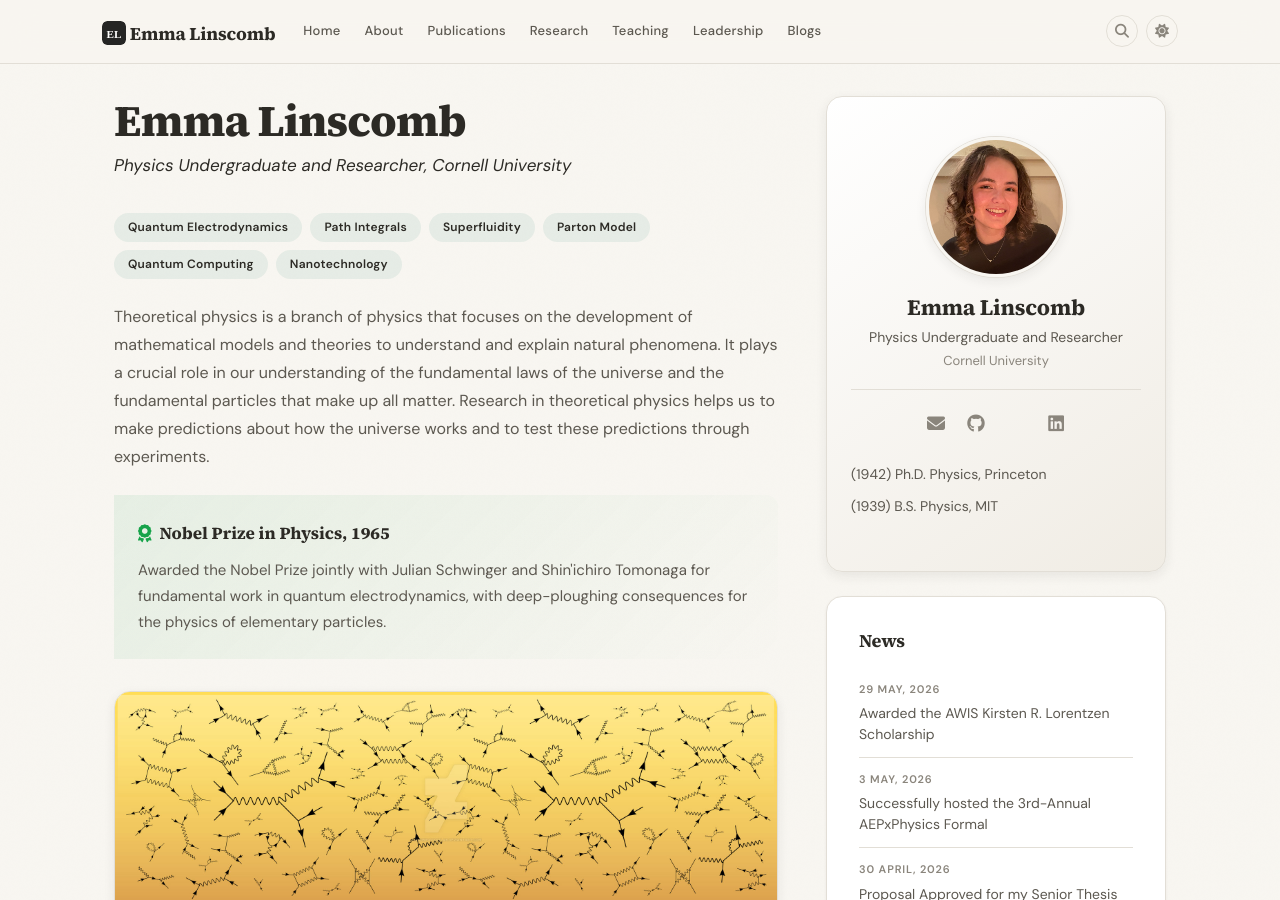
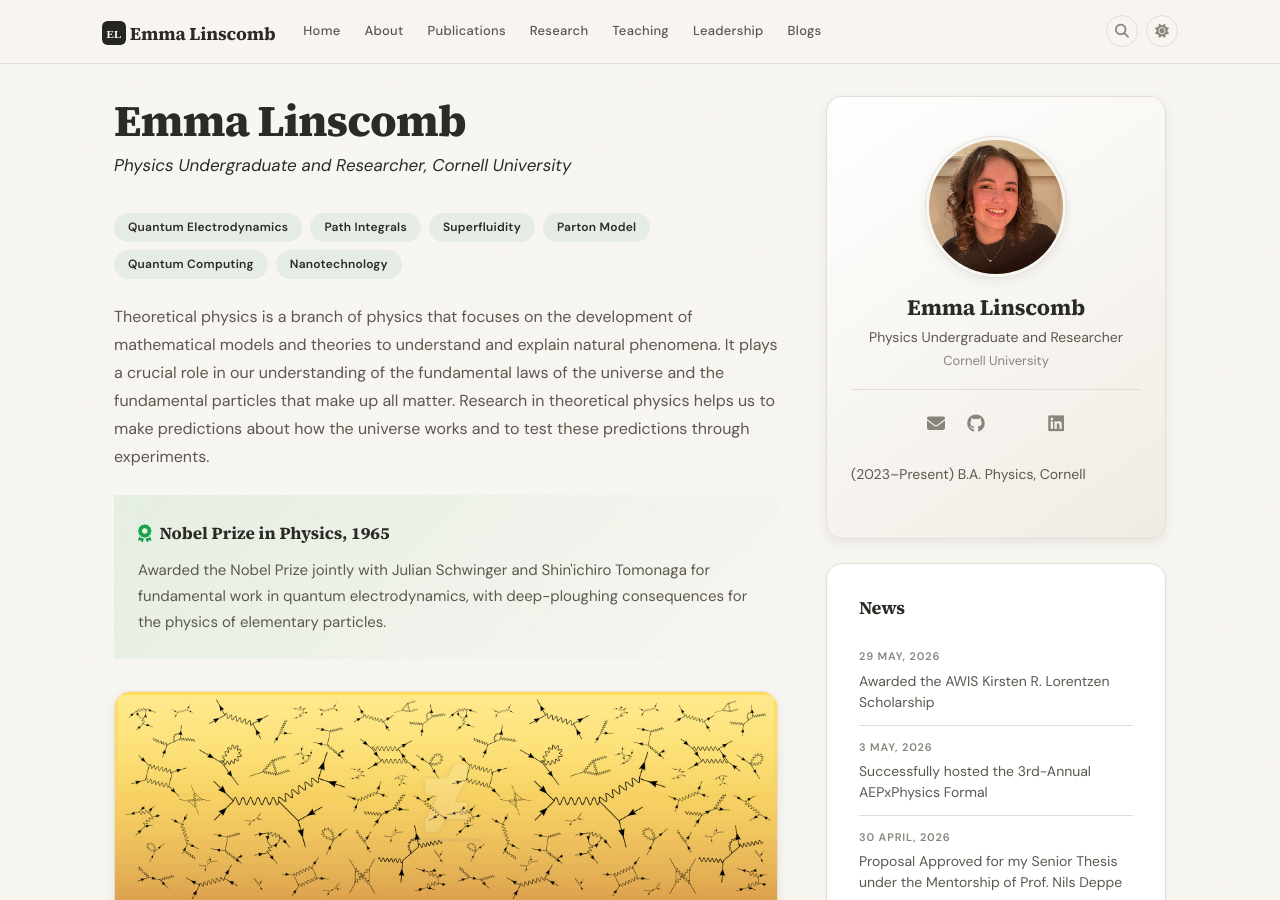
Before and after one commit to egl49/egl49.github.io, a Jekyll site: the page built from _pages/home.md, in a window 1280 px wide and 900 px high. Built offline with Jekyll 4.4.1, drawn with Linux system fonts in a browser that asks for light colours; a style sheet for code colours, icons or effects is not loaded.

Commit message:
Modify education details in pi.yml
Updated education entries to reflect current studies.

```diff
--- a/_data/pi.yml
+++ b/_data/pi.yml
@@ -4,8 +4,6 @@
 
 # EXAMPLE -- replace or delete
 - education:
-    - "(1942) Ph.D. Physics, Princeton University"
-    - "(1939) B.S. Physics, Massachusetts Institute of Technology"
+    - "(2023–Present) B.A. Physics, Cornell University"
   educationshort:
-    - "(1942) Ph.D. Physics, Princeton"
-    - "(1939) B.S. Physics, MIT"
+    - "(2023–Present) B.A. Physics, Cornell"
```
